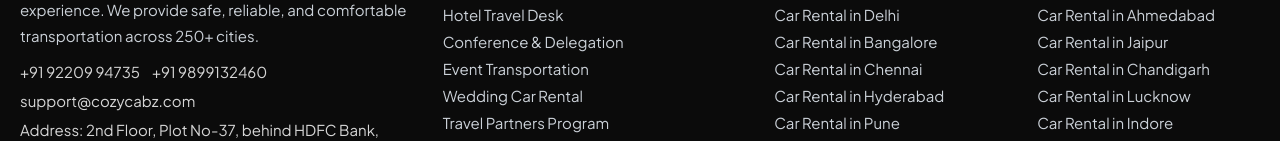
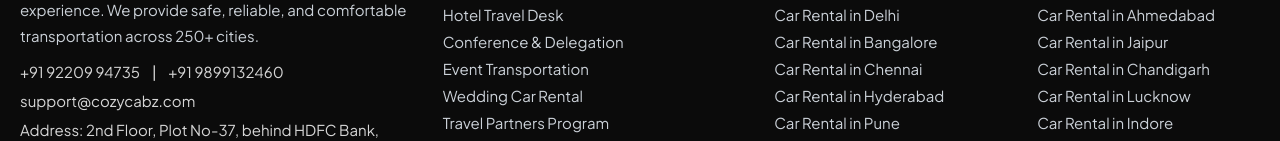
Before and after one commit to naveenbishwas/cozycabs, a Next.js app: page / in a window 1280 px wide. Shown: the part 10533-10674 px from the top of the page. Built offline with nearby package versions, Linux system fonts and the light colour scheme.

Commit message:
all number change

```diff
--- a/src/app/Components/Footer/page.js
+++ b/src/app/Components/Footer/page.js
@@ -33,6 +33,7 @@ export default function SiteFooter() {
                 <li>
                   <Link href="tel:+919220994735">+91 92209 94735</Link>
                 </li>
+                |
                 <li>
                   <Link href="tel:+919899132460">+91 9899132460</Link>
                 </li>
--- a/src/app/Components/InnovaBanner/page.js
+++ b/src/app/Components/InnovaBanner/page.js
@@ -137,7 +137,7 @@ export default function InnovaHeroSection() {
 
           <div className="innova-cta">
             <a href="tel:7387382383" className="innova-call-btn">
-              📞 Call: 7387382383
+              📞 Call: 9899132460
             </a>
             <a href="#book-your-car" className="innova-book-btn">
               Book Online →
```
